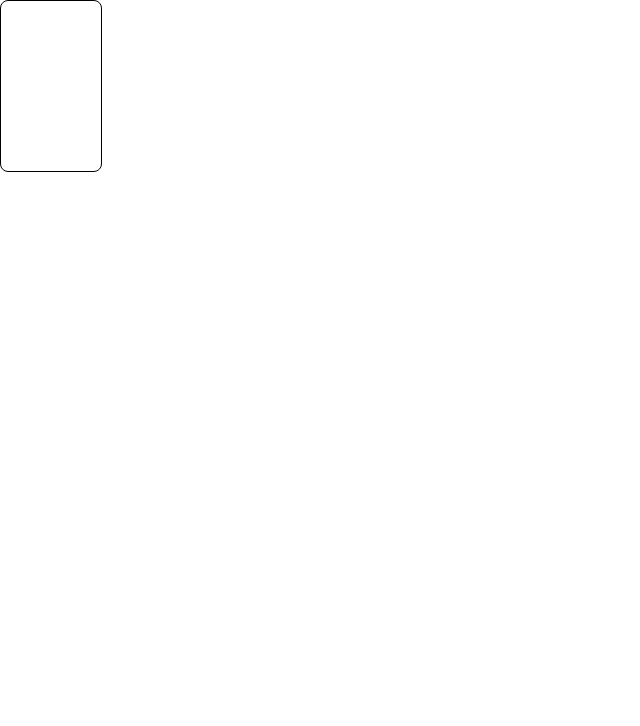
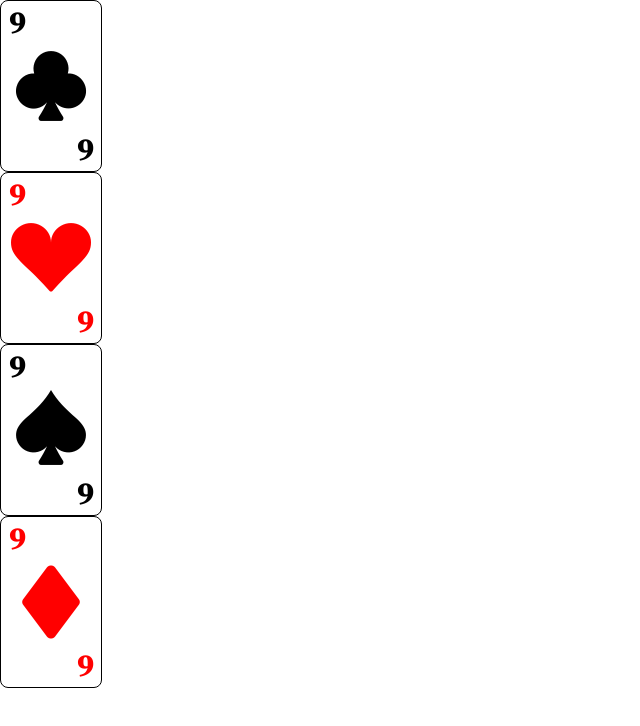
Before and after one commit to luismenslin/blackjack, a React (Create React App) app: page / in a window 1280 px wide. Shown: the top 726 px of the page, without its empty margins (0-640 px from the left). Built offline with nearby package versions, Linux system fonts and the light colour scheme.

Commit message:
tentando denovo

```diff
--- a/src/App/MainPage.tsx
+++ b/src/App/MainPage.tsx
@@ -16,7 +16,12 @@ const MainPage = () => {
       </>
 * */
   return (
-      <Card/>
+      <div>
+        <Card number={9} color={"black"} suit={"clubs"}/>
+        <Card number={9} color={"red"} suit={"hearts"}/>
+        <Card number={9} color={"black"} suit={"spades"}/>
+        <Card number={9} color={"red"} suit={"diamond"}/>
+      </div>
   )
 }
 
```
